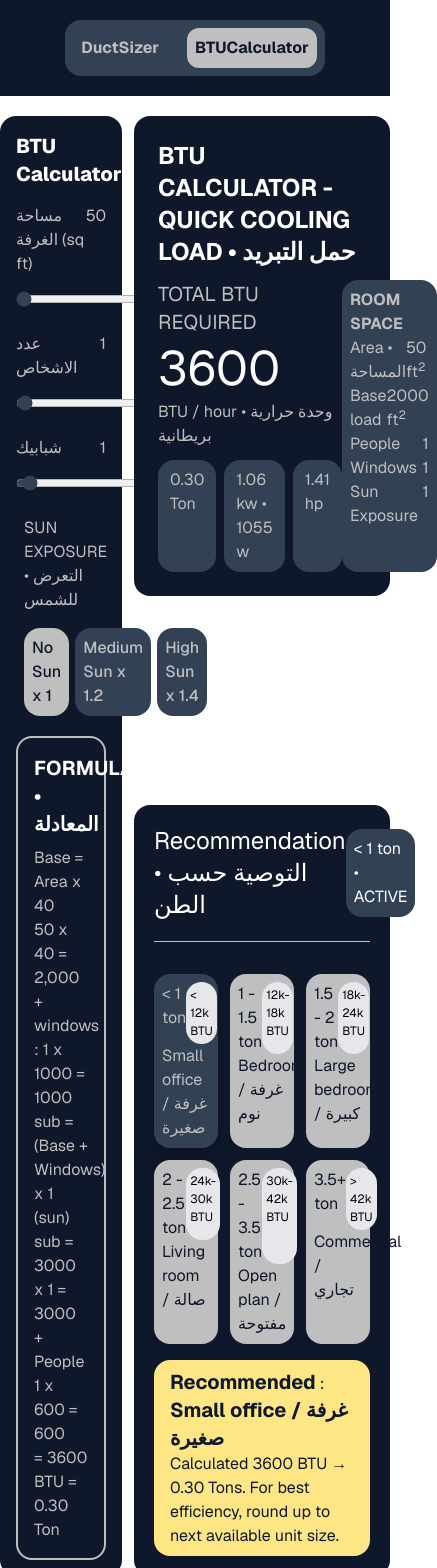
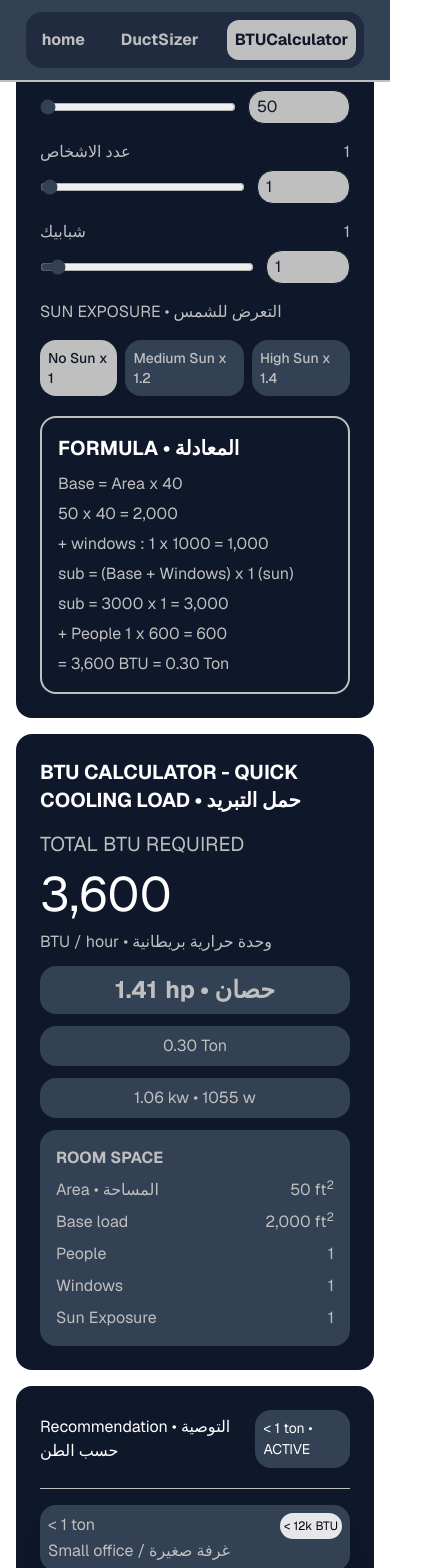
Before and after one commit to omar-khatab/HVAC-Calculator, a Next.js app: page /BTUCalculator in a window 390 px wide. Shown: the top 1568 px of the page, 437 px wide, since content can reach past the window. Built offline with nearby package versions, Linux system fonts and the light colour scheme.

Commit message:
Responsive design and ui of home page

```diff
--- a/src/app/BTUCalculator/BTUComponents/Main.tsx
+++ b/src/app/BTUCalculator/BTUComponents/Main.tsx
@@ -34,18 +34,19 @@ export default function Main() {
     }
 
     return (
-        <div className="container m-auto grid grid-cols-3 grid-rows-1 gap-3">
-            <div className="p-4 bg-primary text-surface rounded-2xl">
-                <h2 className="text-xl font-extrabold mb-2 text-head">BTU Calculator</h2>
+        <div className="w-full max-w-7xl mx-auto px-4  grid lg:grid-cols-3 lg:grid-rows-2 gap-4
+        grid-cols-1 grid-rows-1 mt-[100]">
+            <div className="p-6 bg-primary text-surface rounded-2xl flex flex-col justify-between lg:row-span-2">
+                <h2 className="text-xl font-extrabold text-head">BTU Calculator</h2>
                 {/* custom component for inputs */}
                 <Inputs label="مساحة الغرفة (sq ft)" min={50} max={2000} step={10} value={inputs.roomArea} calc = {calcRoomArea}/>
                 <Inputs label="عدد الاشخاص" min={0} max={100} value={inputs.occupants}calc = {calcOccupants}/>
                 <Inputs label="شبابيك" min={0} max={20}value={inputs.window} calc = {calcWindows}/>
                 {/* Sun Exposure selection */}
-                <h3 className="p-2">SUN EXPOSURE • التعرض للشمس </h3>
-                <div className="flex gap-1.5 mb-3 p-2">
+                <h3 className="py-2">SUN EXPOSURE • التعرض للشمس </h3>
+                <div className="flex mb-3 py-2 gap-2">
                     {[1 , 1.2 , 1.4].map((val) => {
-                    return <label key={val} className={`cursor-pointer rounded-2xl p-2 font-medium
+                    return <label key={val} className={`cursor-pointer rounded-2xl p-2 font-medium text-sm
                                     ${inputs.sunExposure === val ? "bg-surface text-primary" : "bg-secondary text-surface"}`}>
                                 <input type="radio" name="sun" checked = {inputs.sunExposure === val}
                                     onChange = {() => setInputs({...inputs, sunExposure : val})}
@@ -55,21 +56,19 @@ export default function Main() {
                     })}
                 </div>
                 {/* UI for formula */}
-                <div className="bg-primary text-surface rounded-2xl p-4 border-surface border-2">
-                    <h3 className="text-head text-xl font-bold mb-2">FORMULA • المعادلة</h3>
+                <div className="bg-primary text-surface rounded-2xl p-4 border-surface border-2 flex flex-col gap-1.5">
+                    <h3 className="text-head text-xl font-bold mb-1">FORMULA • المعادلة</h3>
                     <p> Base = Area x 40</p>
                     <p> {inputs.roomArea } x 40 = <span>{base.toLocaleString()}</span></p>
-                    <p>+ windows : {inputs.window} x 1000 = <span>{windows}</span></p>
+                    <p>+ windows : {inputs.window} x 1000 = <span>{windows.toLocaleString()}</span></p>
                     <p>sub = (Base + Windows) x <span>{inputs.sunExposure}</span> (sun)</p>
-                    <p>sub = {(base + windows)} x <span>{inputs.sunExposure}</span> = {sub}</p>
-                    <p>+ People {inputs.occupants} x 600 = <span>{people}</span></p>
-                    <h3>= {result.toFixed(0)} BTU = {(result / 12000).toFixed(2)} Ton</h3>
+                    <p>sub = {(base + windows)} x <span>{inputs.sunExposure}</span> = {sub.toLocaleString()}</p>
+                    <p>+ People {inputs.occupants} x 600 = <span>{people.toLocaleString()}</span></p>
+                    <h3>= {result.toLocaleString()} BTU = {(result / 12000).toFixed(2)} Ton</h3>
                 </div>
             </div>
-            <div className="flex flex-col justify-between col-span-2">
-                <Outputs result = {result} inputs={inputs} />
-                <Recommendations result = {result}/>
-            </div>
+            <Outputs result = {result} inputs={inputs} />
+            <Recommendations result = {result}/>
         </div>
     )
 }
--- a/src/app/BTUCalculator/BTUComponents/Outputs.tsx
+++ b/src/app/BTUCalculator/BTUComponents/Outputs.tsx
@@ -14,26 +14,31 @@ export default function Outputs({result, inputs} : Props) {
         {id :5, title : "Sun Exposure", value :  inputs.sunExposure},
     ]
 return (
-    <div className="bg-primary text-surface p-6 rounded-2xl">
-        <h2 className="text-2xl mb-3 text-head font-bold">BTU CALCULATOR - QUICK COOLING LOAD • حمل التبريد</h2>
-        <div className="flex justify-between">
-            <div>
-                <h3 className="text-xl mb-2">TOTAL BTU REQUIRED</h3>
-                <h3 className="text-5xl text-head mb-2">{result.toFixed(0)}</h3>
-                <p>BTU / hour • وحدة حرارية بريطانية</p>
-                <div className="flex gap-2 mt-3">
+    <div className="bg-primary text-surface p-6 rounded-2xl lg:col-span-2">
+        <h2 className="text-xl mb-4 text-head font-bold">BTU CALCULATOR - QUICK COOLING LOAD • حمل التبريد</h2>
+        <div className="flex justify-between items-center flex-col md:flex-row gap-3">
+            <div className="flex gap-3 flex-col w-full">
+                <div>
+                    <h3 className="text-xl">TOTAL BTU REQUIRED</h3>
+                    <h3 className="text-5xl text-head my-3">{result.toLocaleString()}</h3>
+                    <p>BTU / hour • وحدة حرارية بريطانية</p>
+                </div>
+                <div className="justify-center text-2xl font-bold flex gap-2 p-2  bg-secondary rounded-2xl md:w-fit">
+                    <span>{(result / 2544.43).toFixed(2)}</span>
+                    <span>hp • حصان</span>
+                </div>
+                <div className="flex gap-3 flex-col md:flex-row text-center">
                     <p className="bg-secondary rounded-2xl px-3 py-2">{(result / 12000).toFixed(2)} Ton</p>
                     <p className="bg-secondary rounded-2xl px-3 py-2">{`${(result / 3412).toFixed(2)} kw • ${(result / 3.412).toFixed(0)} w`}</p>
-                    <p className="bg-secondary rounded-2xl px-3 py-2">{(result / 2544.43).toFixed(2)} hp</p>
                 </div>
             </div>
-            <div className="bg-secondary rounded-2xl p-2 w-[250]">
+            <div className="bg-secondary rounded-2xl p-4 md:w-[250] w-full h-fit flex flex-col gap-2">
                 <h3 className="font-bold">ROOM SPACE</h3>
                 {roomSpace.map((e,i) => {
                     const fit = i === 0 || i === 1
                     return <div key = {e.id} className="flex justify-between">
                         <span>{e.title}</span>
-                        <span>{`${e.value}`} {fit ? `ft`  : null}{fit ? <sup>2</sup> : null}</span>
+                        <span>{`${e.value.toLocaleString()}`} {fit ? `ft`  : null}{fit ? <sup>2</sup> : null}</span>
                     </div>
                 })}
             </div>
--- a/src/app/BTUCalculator/BTUComponents/Recommendations.tsx
+++ b/src/app/BTUCalculator/BTUComponents/Recommendations.tsx
@@ -23,14 +23,14 @@ export default function Recommendations({ result} : Props) {
             status : result >= 42000},
     ]
     return (
-        <div className="p-5 bg-primary rounded-2xl">
-            <div className="text-head mb-4 flex justify-between items-center pb-5 border-b border-surface">
-                <span className="text-2xl">Recommendation • التوصية حسب الطن</span>
-                <span className="bg-secondary p-2 rounded-2xl text-l"> {recommendationCard.map((r) => {
+        <div className="p-6 bg-primary rounded-2xl lg:col-span-2">
+            <div className="text-head  flex justify-between items-center pb-5 border-b border-surface">
+                <span className="md:text-2xl">Recommendation • التوصية حسب الطن</span>
+                <span className="bg-secondary p-2 rounded-2xl text-[14px]"> {recommendationCard.map((r) => {
                     return r.status ? r.ton : ""
                 })} • ACTIVE</span>
             </div>
-            <ul className="grid grid-cols-3 gap-3 py-4">
+            <ul className="grid md:grid-cols-3 gap-3 py-4">
                 {recommendationCard.map((r) => {
             return <li key={r.id} className={`list-none p-2 rounded-2xl
                     ${r.status ? "bg-secondary text-surface shadow-xl" : "bg-surface text-primary"}`}>
--- a/src/app/DuctSizer/DuctComponent/Main.tsx
+++ b/src/app/DuctSizer/DuctComponent/Main.tsx
@@ -22,8 +22,8 @@ const [inputs, setInputs] = useState<DuctSizerInputs>({
     }
 
   return (
-    <div className="container m-auto grid grid-cols-3 grid-rows-1 gap-3">
-      <div className="p-6 bg-primary text-surface rounded-2xl">
+    <div className="grid lg:grid-cols-3 lg:grid-rows-3 w-full max-w-7xl mx-auto px-4 gap-4 grid-cols-1 row-span-1 mt-[100]">
+      <div className=" bg-primary text-surface p-5 rounded-2xl lg:row-span-3">
         <div>
           <h2 className="text-xl font-extrabold mb-4 text-head">Duct Sizer</h2>
           {/* custom component for inputs */}
@@ -38,10 +38,8 @@ const [inputs, setInputs] = useState<DuctSizerInputs>({
           <p>{(result * 144).toFixed(1)} in<sup>2</sup> • {(result * 929.0304).toFixed(0)} cm<sup>2</sup></p>
         </div>
       </div>
-      <div className="flex flex-col gap-3 col-span-2">
         <Outputs result ={result} inputs = {inputs}/>
         <Recommendations result ={result}/>
-      </div>
     </div>
   )
 }
--- a/src/app/DuctSizer/DuctComponent/Outputs.tsx
+++ b/src/app/DuctSizer/DuctComponent/Outputs.tsx
@@ -17,29 +17,29 @@ export default function Outputs({result, inputs} : Props) {
     ]
     const diameterInch = 2 * Math.sqrt((result * 144) / Math.PI)
     return (
-            <div className="flex justify-between text-[14px]">
-                    <div className="bg-primary text-surface p-6 rounded-2xl flex flex-col gap-2 w-[200]">
+            <div className=" rounded-2xl lg:col-span-2 flex md:justify-between justify-center h-fit gap-2 flex-col md:flex-row">
+                    <div className="bg-primary text-surface p-5 rounded-2xl flex flex-col justify-between gap-2 md:w-[265] w-full">
                         <h3 className="">EQUIVALENT DIA</h3>
                         <p>
-                            <span className="text-3xl">{diameterInch.toFixed(1)}<sup>{`"`}</sup></span>
+                            <span className="text-3xl font-bold">{diameterInch.toFixed(1)}<sup>{`"`}</sup></span>
                             <span>{`/ ${(diameterInch * 25.4).toFixed(0)} mm`}</span>
                         </p>
                         <p className="text-[10px]">
                             Round duct equivalent • القطر المكافئ
                         </p>
                     </div>
-                    <div className="bg-primary text-surface p-6 rounded-2xl flex flex-col gap-2 w-[200]">
+                    <div className="bg-primary text-surface p-5 rounded-2xl flex flex-col justify-between gap-2 md:w-[265] w-full">
                         <h3 className="">DUCT AREA</h3>
-                        <p className="text-3xl ">{(result * 144).toFixed(0)} <span className="text-[16px]">in<sup>2</sup></span></p>
+                        <p className="text-3xl font-bold">{(result * 144).toFixed(0)} <span className="text-[16px]">in<sup>2</sup></span></p>
                         <p>{result.toFixed(3)} ft<sup>2</sup> • {(result * 0.0929).toFixed(3)} m<sup>2</sup></p>
                     </div>
-                    <div className="bg-primary text-surface p-6 rounded-2xl flex flex-col gap-2 w-[200]">
+                    <div className="bg-primary text-surface p-5 rounded-2xl flex flex-col  gap-1 md:w-[265] w-full">
                         <h3 className="">STATUS</h3>
                         {detailsDesign.map((s) => {
                             return s.status ?
-                            <div key={s.id}>
-                                <h3>{s.title}</h3>
-                                <p>{s.desc}</p>
+                            <div key={s.id} className="flex gap-1 flex-col">
+                                <h3 className="font-bold">{s.title}</h3>
+                                <p className="font-bold">{s.desc}</p>
                                 <p>{s.recommendations}</p>
                             </div>
                             : ""
--- a/src/app/DuctSizer/DuctComponent/Recommendations.tsx
+++ b/src/app/DuctSizer/DuctComponent/Recommendations.tsx
@@ -58,22 +58,20 @@ function getSuggestions(result: number) {
 export default function Recommendations({result} : Props) {
   const finalSuggestions = getSuggestions(result)
   return (
-    <div className="p-6 bg-primary text-surface rounded-2xl">
-      <div className="flex justify-between mb-5">
-          <h2 className="text-xl font-bold">Suggested Rectangular Sizes • مقاسات مقترحة</h2>
-          <span className="bg-secondary rounded-2xl px-2 py-1">mm = in x 25.4</span>
-      </div>
+    <div className="p-5 bg-primary rounded-2xl lg:col-span-2 lg:row-span-2 text-surface h-fit">
+          <h2 className="md:text-xl font-bold text-[14px] mb-3">Suggested Rectangular Sizes • مقاسات مقترحة</h2>
       {finalSuggestions.map((s,i) => {
         const isBest = i === 0
         return (
-          <div key={`${s.width}x${s.height}`} className=" py-3 border-t border-surface hover:opacity-80 transition flex items-center gap-4">
-            <h3 className={`${isBest ? "bg-white text-primary" : "border"} h-[40] w-[40] text-xl rounded-full flex items-center justify-center`}>{i+1}</h3>
+          <div key={`${s.width}x${s.height}`} className=" last:pb-0 py-3 border-t border-surface hover:opacity-80 transition flex items-center gap-3">
+            <h3 className={`${isBest ? "bg-white text-primary" : "border"} md:h-[40] md:w-[40] h-[30] w-[30] md:text-xl text-[12px] rounded-full flex items-center
+            justify-center`}>{i+1}</h3>
             <div className=" flex-1">
-              <div className="font-bold text-lg mb-1">
+              <div className="font-bold md:text-[16px] text-[12px]">
                 <span>{`${s.width}" x ${s.height}"`} / </span>
                 <span>{`${(s.width * 25.4).toFixed(0)} mm x ${(s.height * 25.4).toFixed(0)} mm`}</span>
               </div>
-              <p className="">{(s.area).toFixed(0)} in<sup>2</sup> • Ratio {s.ratio}:1 • {isBest ? "Closest to square • الأقرب للمربع" : "Aspect OK"}</p>
+              <p className="md:text-[14px] text-[10px]">{(s.area).toFixed(0)} in<sup>2</sup> • Ratio {s.ratio}:1 • {isBest ? "Closest to square • الأقرب للمربع" : "Aspect OK"}</p>
             </div>
           </div>
         )
--- /dev/null
+++ b/src/app/components/Footer.tsx
@@ -0,0 +1,17 @@
+
+export default function Footer() {
+  return (
+    <div className=" bg-secondary text-surface w-full p-3 fixed bottom-0 left-0  md:text-[14px] text-[12px]">
+        <span>Built by</span>
+        <a
+
+          href="https://github.com/omar-khatab"
+          target="_blank"
+          className="text-primary hover:underline"
+        >
+        <span className="mx-1"> Omar Khatab</span>
+        </a>
+        <p className="md:inline-block "><span className="md:inline-block hidden">—</span> Frontend Developer, Mechanical Power Engineering background</p>
+      </div>
+  )
+}
--- a/src/app/components/Inputs.tsx
+++ b/src/app/components/Inputs.tsx
@@ -16,7 +16,7 @@ export default function Inputs({label , value, min, max, step, calc } : Props) {
                 <span>{label}</span>
                 <span>{value}</span>
             </label>
-            <div className="flex justify-between">
+            <div className="flex flex-wrap gap-3">
                 <input type="range"
                     min={min}
                     max={max}
@@ -38,7 +38,7 @@ export default function Inputs({label , value, min, max, step, calc } : Props) {
                         if(isNaN(num) || num < min) num = min
                         calc(num)
                     }}
-                    className="bg-surface text-primary border w-[90] ml-2 rounded-2xl outline-none px-2 py-1 focus:border-head transition"
+                    className="bg-surface text-primary border w-[90] rounded-2xl outline-none px-2 py-1 focus:border-head transition"
                     />
             </div>
         </div>
--- a/src/app/components/NavBar.tsx
+++ b/src/app/components/NavBar.tsx
@@ -4,19 +4,20 @@ import { usePathname } from "next/navigation"
 import Link from "next/link"
 export default function NavBar() {
     const path = usePathname()
-    const navLinks : {id : number, title : string}[] = [
-        {id : 1, title : "DuctSizer"},
-        {id : 2 , title : "BTUCalculator"},
+    const navLinks : {id : number, title : string, link : string}[] = [
+        {id : 0 , title : "home" , link : "/"},
+        {id : 1, title : "DuctSizer", link : "/DuctSizer"},
+        {id : 2 , title : "BTUCalculator", link: "/BTUCalculator"},
     ]
     const navHead = navLinks.map((l) => {
-                return <Link key={l.id}  href={`/${l.title}`}
-                className={`${path == "/" + l.title ? "bg-surface text-primary" : ""} rounded-xl p-2 text-[16px]`}>
+                return <Link key={l.id}  href={`${l.link}`}
+                className={`${path == l.link ? "bg-surface text-primary" : ""} rounded-xl p-2 text-[16px]`}>
                     {l.title}
                 </Link>
     })
     return (
-        <div className=" bg-primary text-surface mb-5 w-full p-5 flex justify-center">
-            <div className=" bg-secondary w-fit flex gap-5 rounded-2xl p-2 font-bold">
+        <div className=" border-b-2 border-surface bg-secondary text-surface w-full p-3 flex justify-center fixed top-0 left-0">
+            <div className=" bg-primary/50 w-fit flex gap-5 rounded-2xl p-2 font-bold">
                 {navHead}
             </div>
         </div>
--- a/src/app/globals.css
+++ b/src/app/globals.css
@@ -20,7 +20,6 @@
       --font-mono: var(--font-geist-mono);
 }
 
-
 body {
   background: var(--color-head);
   color: var(--color-primary);
--- a/src/app/layout.tsx
+++ b/src/app/layout.tsx
@@ -1,5 +1,5 @@
 import type { Metadata } from "next";
-import { Geist, Geist_Mono, Italiana } from "next/font/google";
+import { Geist, Geist_Mono } from "next/font/google";
 import "./globals.css";
 import NavBar from "./components/NavBar";
 
@@ -23,7 +23,7 @@ export default function RootLayout({ children }: LayoutProps<"/">) {
     <html
       lang="en"
       className={`${geistSans.variable} ${geistMono.variable} h-full antialiased`}>
-      <body className="">
+      <body>
         <NavBar/>
         {children}
       </body>
--- a/src/app/page.tsx
+++ b/src/app/page.tsx
@@ -1,9 +1,77 @@
-
+import Link from "next/link";
+import Footer from "./components/Footer";
 
 export default function Home() {
   return (
-    <div className="">
+    <div className="max-w-7xl m-auto px-4 mt-[100] flex flex-col items-center text-center">
 
+      {/* Hero */}
+      <div className="mb-16 max-w-2xl">
+        <span className="inline-block bg-secondary/10 text-primary px-4 py-1 rounded-full text-sm font-semibold mb-4">
+          Next.js • TypeScript • Tailwind
+        </span>
+        <h1 className="text-4xl md:text-5xl font-extrabold text-primary mb-4">
+          HVAC Engineering Calculator
+        </h1>
+        <p className="text-secondary text-lg">
+          Interactive tools that apply real HVAC formulas — cooling load
+          estimation and duct sizing — built to bridge Mechanical Power
+          Engineering with frontend development.
+        </p>
+      </div>
+
+      {/* Cards */}
+      <div className="grid md:grid-cols-2 gap-6 w-full max-w-3xl">
+
+        <Link
+          href="/BTUCalculator"
+          className="group bg-primary text-surface rounded-2xl p-8 text-left
+                     border-2 border-transparent hover:border-surface
+                     transition-all hover:-translate-y-1"
+        >
+          <div className="w-12 h-12 rounded-xl bg-surface/20 flex items-center justify-center mb-4">
+            <svg xmlns="http://www.w3.org/2000/svg" className="w-6 h-6 text-surface" fill="none" viewBox="0 0 24 24" stroke="currentColor" strokeWidth={2}>
+              <path strokeLinecap="round" strokeLinejoin="round" d="M12 3v18m0-18l-3 3m3-3l3 3m-3 15l-3-3m3 3l3-3M3 12h18m-18 0l3-3m-3 3l3 3m15-3l-3-3m3 3l-3 3" />
+            </svg>
+          </div>
+          <h2 className="text-xl font-bold text-head mb-2">
+            BTU Calculator
+          </h2>
+          <p className="text-sm text-surface/80 mb-4">
+            Estimate cooling load based on room area, occupancy, and sun exposure.
+          </p>
+          <span className="text-surface text-sm font-semibold inline-flex items-center gap-1">
+            Open calculator
+            <span className="group-hover:translate-x-1 transition-transform">→</span>
+          </span>
+        </Link>
+
+        <Link
+          href="/DuctSizer"
+          className="group bg-primary text-surface rounded-2xl p-8 text-left
+                     border-2 border-transparent hover:border-surface
+                     transition-all hover:-translate-y-1"
+        >
+          <div className="w-12 h-12 rounded-xl bg-surface/20 flex items-center justify-center mb-4">
+            <svg xmlns="http://www.w3.org/2000/svg" className="w-6 h-6 text-surface" fill="none" viewBox="0 0 24 24" stroke="currentColor" strokeWidth={2}>
+              <rect x="3" y="9" width="18" height="6" rx="1" strokeLinecap="round" strokeLinejoin="round" />
+              <path strokeLinecap="round" strokeLinejoin="round" d="M3 12h18" />
+            </svg>
+          </div>
+          <h2 className="text-xl font-bold text-head mb-2">
+            Duct Sizer
+          </h2>
+          <p className="text-sm text-surface/80 mb-4">
+            Calculate duct area, diameter, and suggested rectangular sizes.
+          </p>
+          <span className="text-surface text-sm font-semibold inline-flex items-center gap-1">
+            Open calculator
+            <span className="group-hover:translate-x-1 transition-transform">→</span>
+          </span>
+        </Link>
+
+      </div>
+      <Footer/>
     </div>
   );
 }
```
